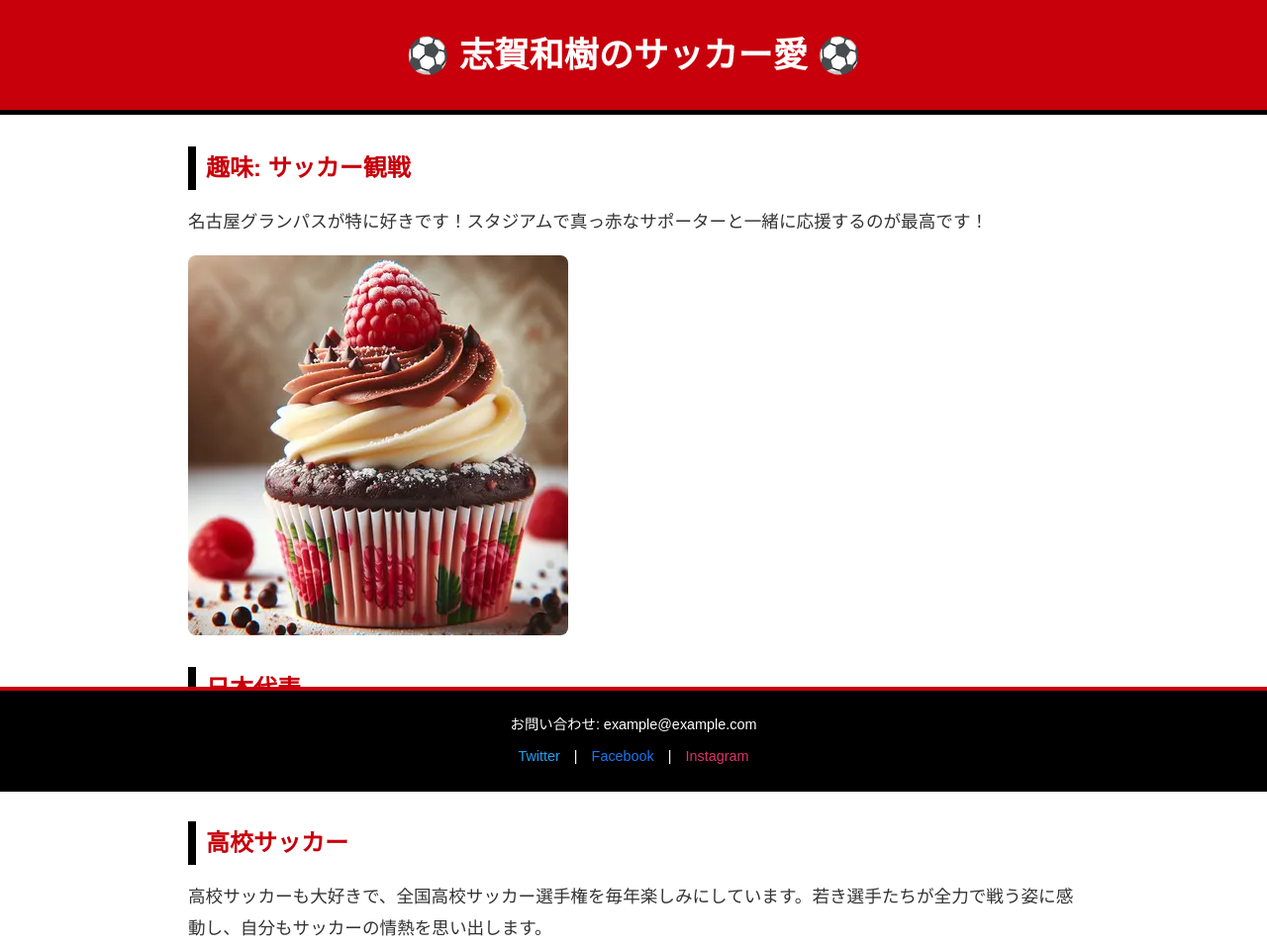
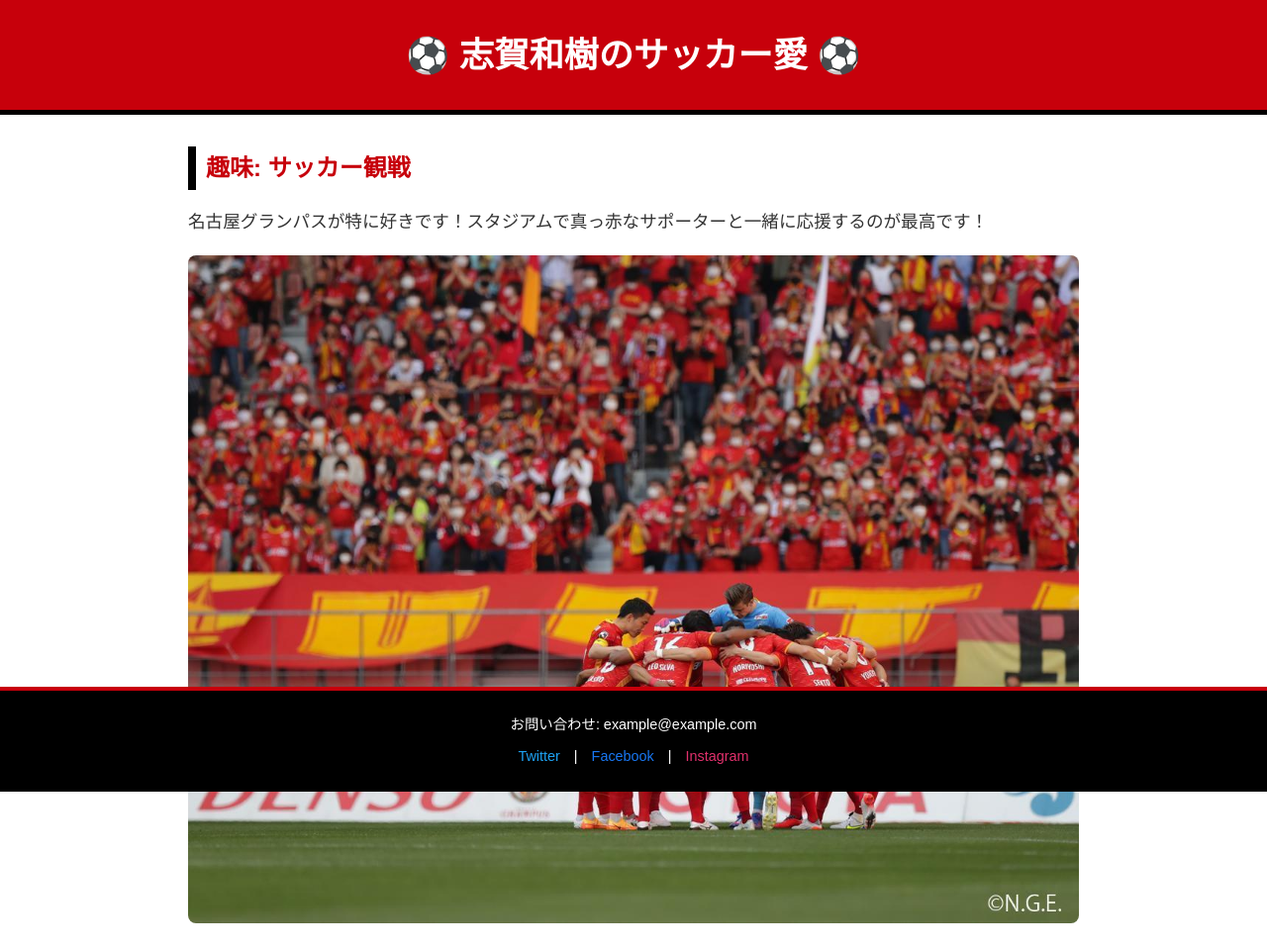
Before and after one commit to enkreng/soccer-Kazuki-Shiga, a plain HTML site: page index.html in a window 1280 px wide. Shown: the top 958 px of the page at 99% size. Drawn offline with Linux system fonts and the light colour scheme.

Commit message:
Update index.html

```diff
--- a/index.html
+++ b/index.html
@@ -105,7 +105,7 @@
     <!-- 名古屋グランパス -->
     <h2>趣味: サッカー観戦</h2>
     <p>名古屋グランパスが特に好きです！スタジアムで真っ赤なサポーターと一緒に応援するのが最高です！</p>
-    <img src="https://github.com/enkreng/soccer-Kazuki-Shiga/blob/main/cupcake.jpg?raw=true" alt="サンプル">
+    <img src="https://github.com/enkreng/soccer-Kazuki-Shiga/blob/main/nagoya.jpg?raw=true" alt="サンプル">
 
     <!-- 日本代表 -->
     <h2>日本代表</h2>
```
